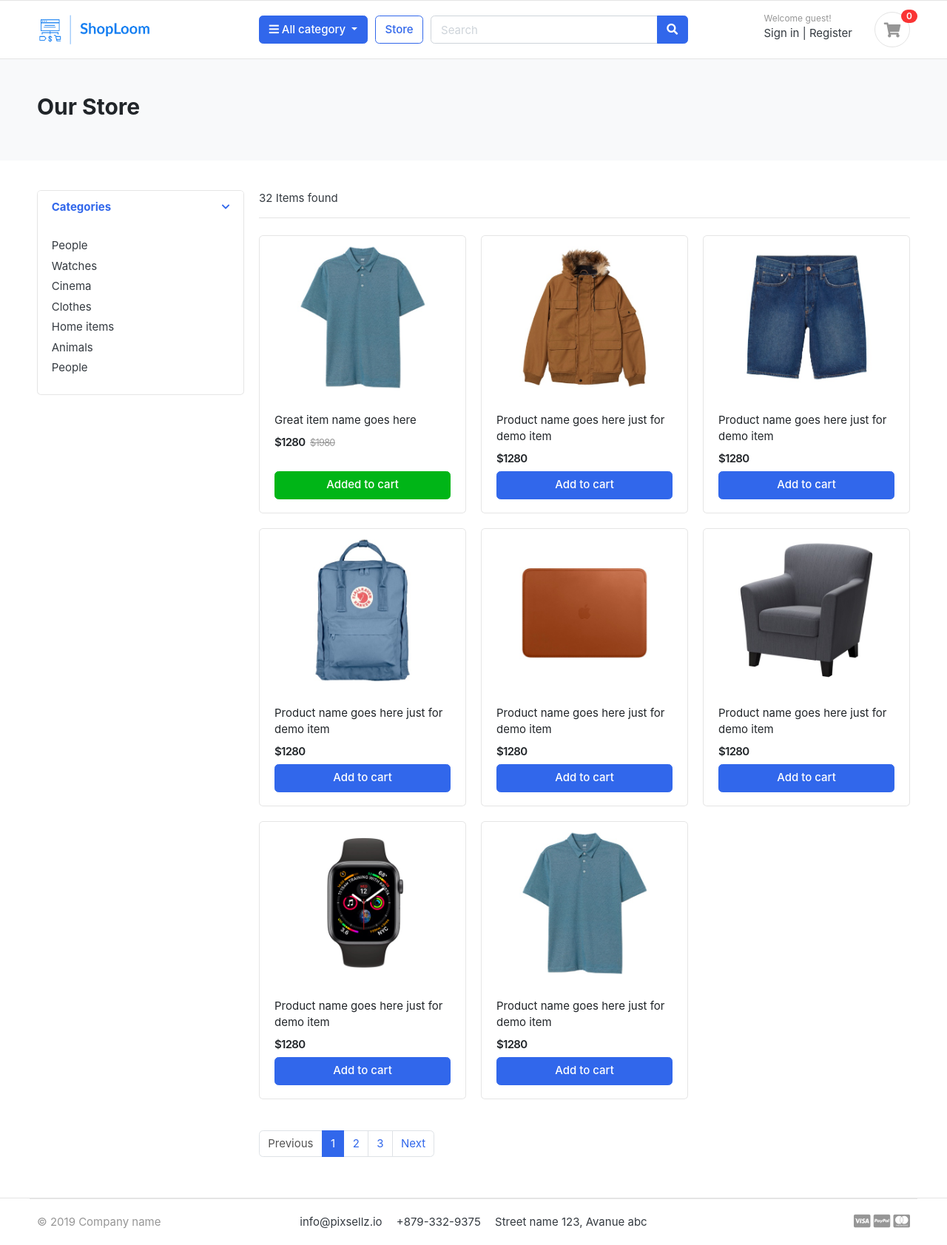
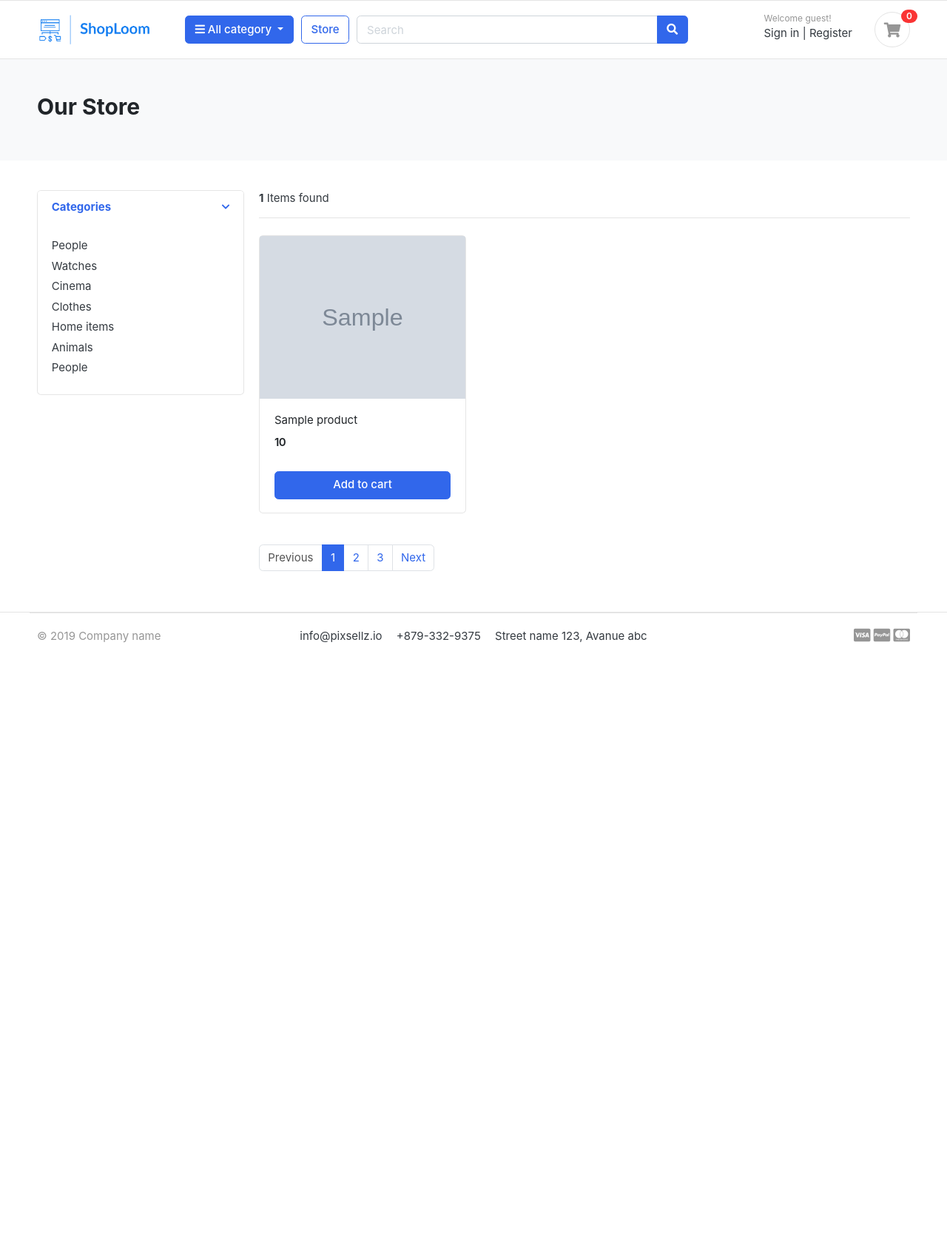
Before and after one commit to Ashfaq684/ShopLoom, a Django app: page /store/ in a window 1280 px wide. Shown: the whole page at 74% size. After the commit the page ends 869 px from the top, so only its background shows below. Run offline with Django 4.2, Linux system fonts and the light colour scheme; tables that the repository leaves empty hold one stand-in row (values such as "Sample post"); grey boxes marked "Sample" are stand-in pictures; some libraries are stand-ins or nearby versions; some web fonts are replaced.

Commit message:
e-commerce project

```diff
--- a/accounts/templates/accounts/dashboard.html
+++ b/accounts/templates/accounts/dashboard.html
@@ -1,6 +1,6 @@
 {% extends "base.html" %}
 
-{% block body %}
+{% block content %}
 
 <section class="section-conten padding-y bg">
 <div class="container">
--- a/accounts/templates/accounts/register.html
+++ b/accounts/templates/accounts/register.html
@@ -1,6 +1,6 @@
 {% extends 'base.html' %}
 
-{% block body %}
+{% block content %}
 <section class="section-content padding-y">
   <!-- ============================= COMPONENT REGISTER ================================== -->
   <div class="card mx-auto" style="max-width: 520px; margin-top: 40px">
--- a/accounts/templates/accounts/signin.html
+++ b/accounts/templates/accounts/signin.html
@@ -1,6 +1,6 @@
 {% extends "base.html" %}
 
-{% block body %}
+{% block content %}
 <section class="section-conten padding-y" style="min-height:84vh">
 
 	<!-- ============================ COMPONENT LOGIN   ================================= -->
--- /dev/null
+++ b/category/context_processors.py
@@ -0,0 +1,5 @@
+from .models import Category
+
+def menu_links(request):
+    links = Category.objects.all()
+    return dict(links=links)
--- a/category/models.py
+++ b/category/models.py
@@ -1,4 +1,5 @@
 from django.db import models
+from django.urls import reverse
 
 # Create your models here.
 class Category(models.Model):
@@ -11,5 +12,8 @@ class Category(models.Model):
         verbose_name = 'category'
         verbose_name_plural = 'categories'
 
+    def get_url(self):
+        return reverse('products_by_category', args=[self.slug])
+
     def __str__(self):
         return self.category_name
--- a/orders/templates/orders/order_complete.html
+++ b/orders/templates/orders/order_complete.html
@@ -1,6 +1,6 @@
 {% extends "base.html" %}
 
-{% block body %}
+{% block content %}
 
 <div class="container" style="margin-top: 50px;">
     <center><i class="fas fa-check-circle" style="font-size: 72px;margin-bottom: 20px;color: #28A745;"></i></center>
--- a/shoploom/settings.py
+++ b/shoploom/settings.py
@@ -67,6 +67,7 @@ TEMPLATES = [
                 'django.template.context_processors.request',
                 'django.contrib.auth.context_processors.auth',
                 'django.contrib.messages.context_processors.messages',
+                'category.context_processors.menu_links',
             ],
         },
     },
--- a/store/templates/store/product_detail.html
+++ b/store/templates/store/product_detail.html
@@ -1,6 +1,6 @@
 {% extends "base.html" %}
 
-{% block body %}
+{% block content %}
 <section class="section-content padding-y bg">
 	<div class="container">
 
--- a/store/templates/store/store.html
+++ b/store/templates/store/store.html
@@ -1,6 +1,7 @@
 {% extends "base.html" %}
+{% load static %}
 
-{% block body %}
+{% block content %}
 	<section class="section-pagetop bg">
 		<div class="container">
 			<h2 class="title-page">Our Store</h2>
@@ -47,157 +48,31 @@
 
 		<header class="border-bottom mb-4 pb-3">
 				<div class="form-inline">
-			<span class="mr-md-auto">32 Items found </span>
-
+					<span class="mr-md-auto"><b>{{ product_count }}</b> Items found </span>
 				</div>
 		</header><!-- sect-heading -->
 
 		<div class="row">
+			{% for product in products %}
 			<div class="col-md-4">
 				<figure class="card card-product-grid">
 					<div class="img-wrap">
 
-				<img src="images/items/1.jpg">
+						<img src="{{product.image.url}}">
 
 					</div> <!-- img-wrap.// -->
 					<figcaption class="info-wrap">
 						<div class="fix-height">
-					<a href="./product-detail.html" class="title">Great item name goes here</a>
+							<a href="./product-detail.html" class="title">{{product.product_name}}</a>
 							<div class="price-wrap mt-2">
-						<span class="price">$1280</span>
-						<del class="price-old">$1980</del>
-					</div> <!-- price-wrap.// -->
-				</div>
-				<a href="#" class="btn btn-block btn-success">Added to cart </a>
-			</figcaption>
-		</figure>
-	</div> <!-- col.// -->
-
-	<div class="col-md-4">
-		<figure class="card card-product-grid">
-			<div class="img-wrap">
-				<img src="images/items/2.jpg">
-
-			</div> <!-- img-wrap.// -->
-			<figcaption class="info-wrap">
-				<div class="fix-height">
-					<a href="./product-detail.html" class="title">Product name goes here just for demo item</a>
-					<div class="price-wrap mt-2">
-						<span class="price">$1280</span>
+								<span class="price">{{product.price}}</span>
 							</div> <!-- price-wrap.// -->
 						</div>
 						<a href="#" class="btn btn-block btn-primary">Add to cart </a>
 					</figcaption>
 				</figure>
 			</div> <!-- col.// -->
-
-	<div class="col-md-4">
-		<figure class="card card-product-grid">
-			<div class="img-wrap">
-				<img src="images/items/3.jpg">
-
-			</div> <!-- img-wrap.// -->
-			<figcaption class="info-wrap">
-				<div class="fix-height">
-					<a href="./product-detail.html" class="title">Product name goes here just for demo item</a>
-					<div class="price-wrap mt-2">
-						<span class="price">$1280</span>
-					</div> <!-- price-wrap.// -->
-				</div>
-				<a href="#" class="btn btn-block btn-primary">Add to cart </a>
-			</figcaption>
-		</figure>
-	</div> <!-- col.// -->
-
-	<div class="col-md-4">
-		<figure class="card card-product-grid">
-			<div class="img-wrap">
-				<img src="images/items/4.jpg">
-
-			</div> <!-- img-wrap.// -->
-			<figcaption class="info-wrap">
-				<div class="fix-height">
-					<a href="./product-detail.html" class="title">Product name goes here just for demo item</a>
-					<div class="price-wrap mt-2">
-						<span class="price">$1280</span>
-					</div> <!-- price-wrap.// -->
-				</div>
-				<a href="#" class="btn btn-block btn-primary">Add to cart </a>
-			</figcaption>
-		</figure>
-	</div> <!-- col.// -->
-
-	<div class="col-md-4">
-		<figure class="card card-product-grid">
-			<div class="img-wrap">
-				<img src="images/items/5.jpg">
-
-			</div> <!-- img-wrap.// -->
-			<figcaption class="info-wrap">
-				<div class="fix-height">
-					<a href="./product-detail.html" class="title">Product name goes here just for demo item</a>
-					<div class="price-wrap mt-2">
-						<span class="price">$1280</span>
-					</div> <!-- price-wrap.// -->
-				</div>
-				<a href="#" class="btn btn-block btn-primary">Add to cart </a>
-			</figcaption>
-		</figure>
-	</div> <!-- col.// -->
-
-	<div class="col-md-4">
-		<figure class="card card-product-grid">
-			<div class="img-wrap">
-				<img src="images/items/6.jpg">
-
-			</div> <!-- img-wrap.// -->
-			<figcaption class="info-wrap">
-				<div class="fix-height">
-					<a href="./product-detail.html" class="title">Product name goes here just for demo item</a>
-					<div class="price-wrap mt-2">
-						<span class="price">$1280</span>
-					</div> <!-- price-wrap.// -->
-				</div>
-				<a href="#" class="btn btn-block btn-primary">Add to cart </a>
-			</figcaption>
-		</figure>
-	</div> <!-- col.// -->
-
-	<div class="col-md-4">
-		<figure class="card card-product-grid">
-			<div class="img-wrap">
-				<img src="images/items/7.jpg">
-
-			</div> <!-- img-wrap.// -->
-			<figcaption class="info-wrap">
-				<div class="fix-height">
-					<a href="./product-detail.html" class="title">Product name goes here just for demo item</a>
-					<div class="price-wrap mt-2">
-						<span class="price">$1280</span>
-					</div> <!-- price-wrap.// -->
-				</div>
-				<a href="#" class="btn btn-block btn-primary">Add to cart </a>
-			</figcaption>
-		</figure>
-	</div> <!-- col.// -->
-
-	<div class="col-md-4">
-		<figure class="card card-product-grid">
-			<div class="img-wrap">
-				<img src="images/items/1.jpg">
-
-			</div> <!-- img-wrap.// -->
-			<figcaption class="info-wrap">
-				<div class="fix-height">
-					<a href="./product-detail.html" class="title">Product name goes here just for demo item</a>
-					<div class="price-wrap mt-2">
-						<span class="price">$1280</span>
-					</div> <!-- price-wrap.// -->
-				</div>
-				<a href="#" class="btn btn-block btn-primary">Add to cart </a>
-			</figcaption>
-		</figure>
-	</div> <!-- col.// -->
+			{% endfor %}
 		</div> <!-- row end.// -->
 
 
--- a/store/urls.py
+++ b/store/urls.py
@@ -3,5 +3,6 @@ from . import views
 
 urlpatterns = [
     path('', views.store, name='store'),
+    path('<slug:category_slug>/', views.store, name='products_by_category'),
     path('product_detail/', views.product_detail, name='product_detail'),
 ]
--- a/store/views.py
+++ b/store/views.py
@@ -1,8 +1,26 @@
-from django.shortcuts import render
+from django.shortcuts import get_object_or_404, render
+
+from category.models import Category
+from .models import Product
 
 # Create your views here.
-def store(request):
-    return render(request, 'store/store.html')
+def store(request, category_slug=None):
+    categories = None
+    products = None
+
+    if category_slug != None:
+        categories = get_object_or_404(Category, slug = category_slug)
+        products = Product.objects.filter(category=categories, is_available=True)
+        product_count = products.count()
+    else:
+        products = Product.objects.all().filter(is_available=True)
+        product_count = products.count()
+
+    context = {
+        'products':products,
+        'product_count' :product_count,
+    }
+    return render(request, 'store/store.html', context)
 
 def product_detail(request):
     return render(request, 'store/product_detail.html')
--- a/templates/base.html
+++ b/templates/base.html
@@ -53,7 +53,7 @@
 
     {% include "includes/navbar.html" %}
 
-    {% block body %}
+    {% block content %}
     {% endblock %}
 
     {% include "includes/footer.html" %}
--- a/templates/home.html
+++ b/templates/home.html
@@ -1,7 +1,7 @@
 {% extends "base.html" %}
 {% load static %}
 
-{% block body %}
+{% block content %}
 	<section class="section-intro padding-y-sm">
 		<div class="container">
 
--- a/templates/includes/navbar.html
+++ b/templates/includes/navbar.html
@@ -21,7 +21,7 @@
     <section class="header-main border-bottom">
       <div class="container">
         <div class="row align-items-center">
-          <div class="col-lg-3 col-md-3 col-6">
+          <div class="col-lg-2 col-md-3 col-6">
             <a href="{% url 'home' %}" class="brand-wrap">
               <img class="logo" src="{% static "images/logo.png" %}">
               {% comment %} <h2>ShopLoom</h2> {% endcomment %}
@@ -30,30 +30,13 @@
           </div>
           <div class="col-lg col-sm col-md col-6 flex-grow-0">
             <div class="category-wrap dropdown d-inline-block float-right">
-              <button
-                type="button"
-                class="btn btn-primary dropdown-toggle"
-                data-toggle="dropdown"
-              >
+              <button type="button" class="btn btn-primary dropdown-toggle" data-toggle="dropdown">
                 <i class="fa fa-bars"></i> All category
               </button>
               <div class="dropdown-menu">
-                <a class="dropdown-item" href="#"
-                  >Machinery / Mechanical Parts / Tools
-                </a>
-                <a class="dropdown-item" href="#"
-                  >Consumer Electronics / Home Appliances
-                </a>
-                <a class="dropdown-item" href="#">Auto / Transportation</a>
-                <a class="dropdown-item" href="#"
-                  >Apparel / Textiles / Timepieces
-                </a>
-                <a class="dropdown-item" href="#"
-                  >Home & Garden / Construction / Lights
-                </a>
-                <a class="dropdown-item" href="#"
-                  >Beauty & Personal Care / Health
-                </a>
+                {% for category in links %}
+                  <a class="dropdown-item" href="{{category.get_url}}">{{ category.category_name }}</a>
+                {% endfor %}
               </div>
             </div>
             <!-- category-wrap.// -->
```
Lines whose indentation alone changed are shown as unchanged.
